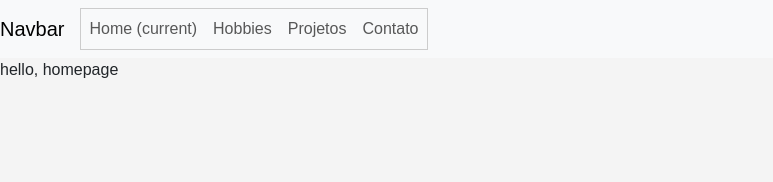
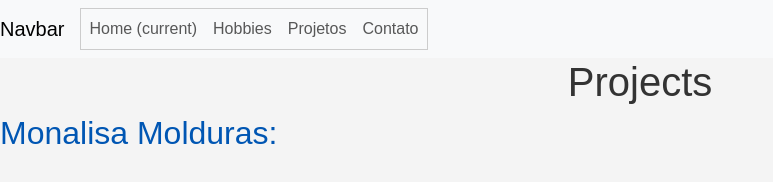
Before and after one commit to Filiperfranca/CS50-projects, a plain HTML site: page homepage/projetos.html in a window 1280 px wide. Shown: the whole page, without its empty margins (0-773 px from the left). Drawn offline with nearby package versions, Linux system fonts and the light colour scheme.

Commit message:
Wed, Dec 3, 2025, 10:21 AM -03:00

```diff
--- a/homepage/projetos.html
+++ b/homepage/projetos.html
@@ -30,6 +30,8 @@
                 </ul>
             </div>
         </nav>
-        hello, homepage
+        <h1>Projects</h1>
+        <h2>Monalisa Molduras:</h2>
+        <p></p>
     </body>
 </html>
```
